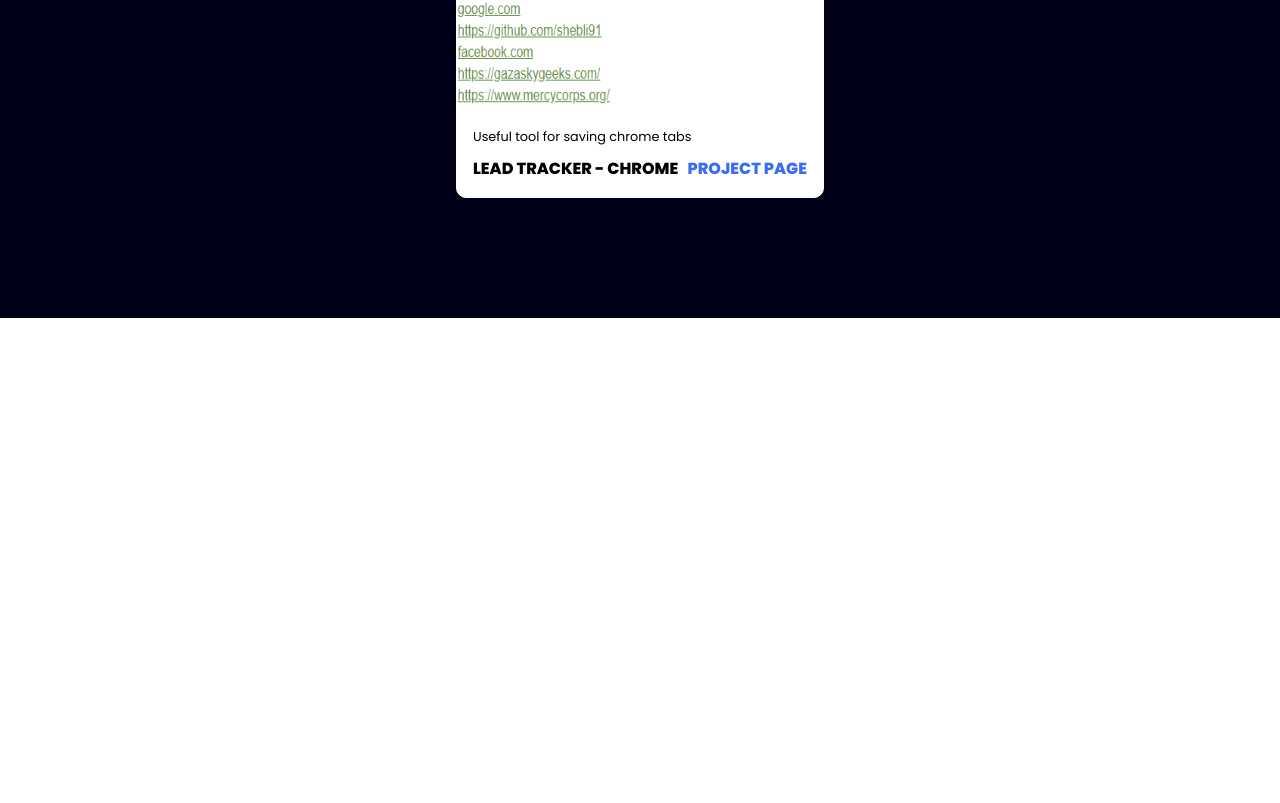
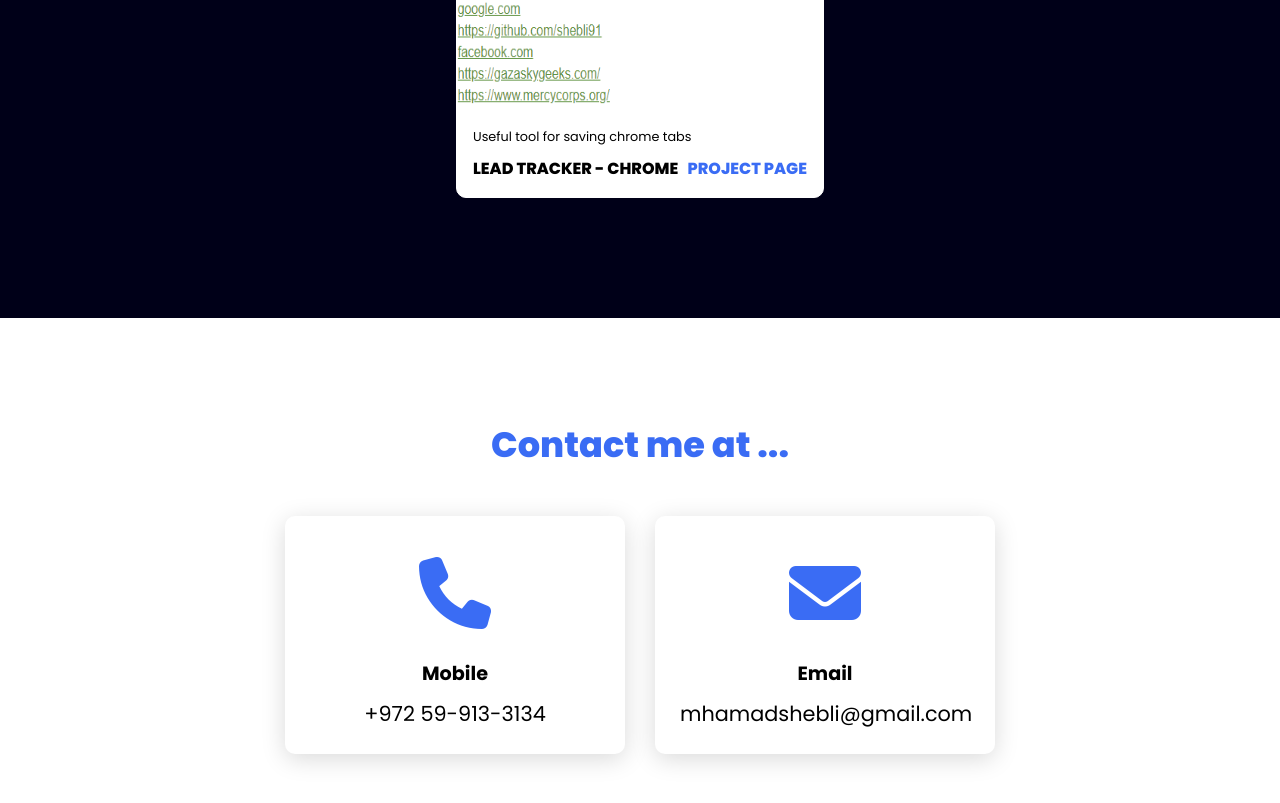
Before and after one commit to shebli91/react-portfolio, a React (Create React App) app: page / in a window 1280 px wide. Shown: the part 3526-4329 px from the top of the page. Before the commit the page ends 3844 px from the top, so only its background shows below. Built offline with nearby package versions, Linux system fonts and the light colour scheme.

Commit message:
-Adding contact component & its own card component

```diff
--- a/src/App.js
+++ b/src/App.js
@@ -3,6 +3,7 @@ import Header from "./Components/Header";
 import MainSection from "./Components/MainSection";
 import Software from "./Components/Software";
 import Projects from "./Components/Projects";
+import Contact from "./Components/Contact";
 
 function App() {
   return (
@@ -11,6 +12,7 @@ function App() {
       <MainSection />
       <Software />
       <Projects />
+      <Contact />
     </div>
   );
 }
--- /dev/null
+++ b/src/Components/Contact.js
@@ -0,0 +1,23 @@
+import Card from "./ContactCard";
+
+const Contact = () => {
+  return (
+    <section className="cards Contact" id="contact">
+      <h2 className="title">Contact me at ...</h2>
+      <div className="content">
+        <Card
+          iconClass="fa-solid fa-phone"
+          title="Mobile"
+          info="+972 59-913-3134"
+        />
+        <Card
+          iconClass="fa-solid fa-envelope"
+          title="Email"
+          info="mhamadshebli@gmail.com"
+        />
+      </div>
+    </section>
+  );
+};
+
+export default Contact;
--- /dev/null
+++ b/src/Components/ContactCard.js
@@ -0,0 +1,15 @@
+const ContactCard = ({ iconClass, title, info }) => {
+  return (
+    <div className="card">
+      <div className="icon">
+        <i className={iconClass}></i>
+      </div>
+      <div className="info">
+        <h3>{title}</h3>
+        <p>{info}</p>
+      </div>
+    </div>
+  );
+};
+
+export default ContactCard;
```
